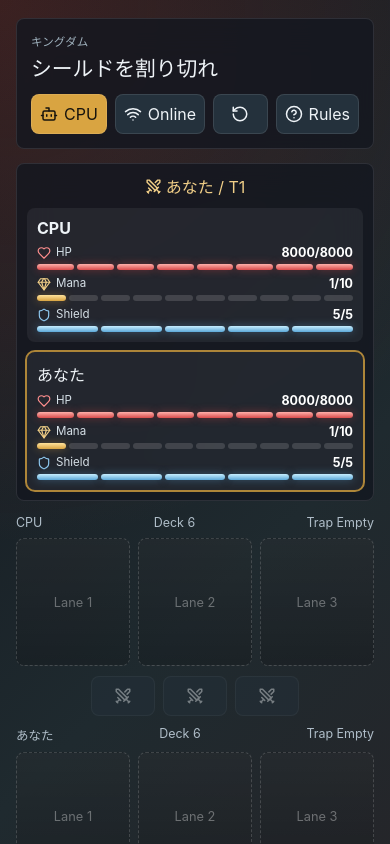
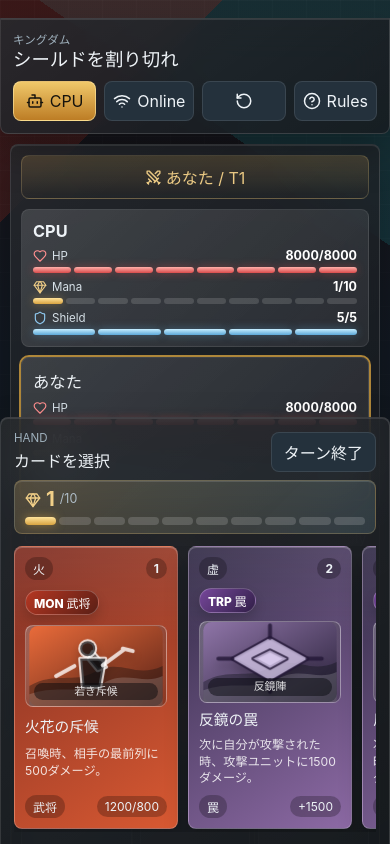
Before and after one commit to Tep12345/CardBattle12345, a React (Vite) app: page / in a window 390 px wide. Shown: the top 844 px of the page. Built offline with nearby package versions, Linux system fonts and the light colour scheme.

Commit message:
Polish mobile battle interface

```diff
--- a/src/ui/styles.css
+++ b/src/ui/styles.css
@@ -17,8 +17,22 @@ body {
   min-width: 320px;
   min-height: 100vh;
   background:
-    radial-gradient(circle at top left, rgba(193, 70, 48, 0.24), transparent 34rem),
-    linear-gradient(135deg, #11151c 0%, #1f2a2f 45%, #2c2023 100%);
+    linear-gradient(135deg, rgba(115, 35, 28, 0.38) 0 18%, transparent 18% 100%),
+    linear-gradient(215deg, rgba(24, 105, 112, 0.32) 0 22%, transparent 22% 100%),
+    linear-gradient(180deg, #171216 0%, #111821 42%, #161b17 100%);
+  background-attachment: fixed;
+}
+
+body::before {
+  content: "";
+  position: fixed;
+  inset: 0;
+  pointer-events: none;
+  background:
+    linear-gradient(rgba(255, 255, 255, 0.035) 1px, transparent 1px),
+    linear-gradient(90deg, rgba(255, 255, 255, 0.025) 1px, transparent 1px);
+  background-size: 34px 34px;
+  mask-image: linear-gradient(180deg, rgba(0, 0, 0, 0.65), transparent 78%);
 }
 
 button {
@@ -134,6 +148,7 @@ button {
   padding: max(18px, env(safe-area-inset-top)) 16px max(24px, env(safe-area-inset-bottom));
   display: grid;
   gap: 14px;
+  position: relative;
 }
 
 .topbar,
@@ -141,18 +156,26 @@ button {
 .room-band,
 .hand-panel,
 .log-panel {
-  border: 1px solid rgba(255, 255, 255, 0.1);
-  background: rgba(18, 23, 31, 0.78);
-  backdrop-filter: blur(18px);
+  border: 1px solid rgba(255, 255, 255, 0.13);
+  background:
+    linear-gradient(145deg, rgba(255, 255, 255, 0.08), rgba(255, 255, 255, 0.025)),
+    rgba(16, 20, 25, 0.82);
+  backdrop-filter: blur(20px);
   border-radius: 8px;
+  box-shadow:
+    0 18px 40px rgba(0, 0, 0, 0.26),
+    inset 0 1px 0 rgba(255, 255, 255, 0.1);
 }
 
 .topbar {
   display: flex;
   align-items: center;
   justify-content: space-between;
-  padding: 14px;
+  padding: 12px 14px;
   gap: 12px;
+  position: sticky;
+  top: 8px;
+  z-index: 12;
 }
 
 .eyebrow {
@@ -171,7 +194,9 @@ p {
 }
 
 h1 {
-  font-size: clamp(1.3rem, 5vw, 2.1rem);
+  font-size: clamp(1.15rem, 4vw, 1.85rem);
+  letter-spacing: 0;
+  line-height: 1.05;
 }
 
 h2 {
@@ -209,8 +234,9 @@ h2 {
 .toolbar button.active,
 .summon-row button:hover,
 .panel-header button:hover {
-  background: #d9a441;
+  background: linear-gradient(180deg, #f0c86a, #bd7d25);
   color: #16130d;
+  border-color: rgba(255, 231, 161, 0.62);
 }
 
 .toolbar button:hover,
@@ -234,9 +260,9 @@ button:disabled {
 
 .status-grid {
   display: grid;
-  grid-template-columns: 1fr auto 1fr;
+  grid-template-columns: minmax(0, 1fr) auto minmax(0, 1fr);
   align-items: center;
-  padding: 10px;
+  padding: 12px;
   gap: 10px;
 }
 
@@ -251,9 +277,12 @@ button:disabled {
 
 .player-badge {
   min-width: 0;
-  padding: 10px;
+  padding: 11px;
   border-radius: 8px;
-  background: rgba(255, 255, 255, 0.06);
+  background:
+    linear-gradient(135deg, rgba(255, 255, 255, 0.09), rgba(255, 255, 255, 0.025)),
+    rgba(255, 255, 255, 0.05);
+  border: 1px solid rgba(255, 255, 255, 0.08);
 }
 
 .player-badge.current {
@@ -271,6 +300,10 @@ button:disabled {
   display: grid;
   gap: 2px;
   min-width: 0;
+}
+
+.player-nameplate strong {
+  font-size: 1.02rem;
 }
 
 .badge-resources {
@@ -378,7 +411,14 @@ button:disabled {
 
 .turn-pill {
   justify-content: center;
+  min-width: 112px;
+  padding: 9px 12px;
+  border-radius: 8px;
   color: #f1cf88;
+  background:
+    linear-gradient(180deg, rgba(217, 164, 65, 0.18), rgba(0, 0, 0, 0.16)),
+    rgba(255, 255, 255, 0.04);
+  border: 1px solid rgba(241, 207, 136, 0.22);
 }
 
 .room-band {
@@ -398,7 +438,17 @@ button:disabled {
 
 .battlefield {
   display: grid;
-  gap: 10px;
+  gap: 12px;
+  padding: 14px;
+  border-radius: 8px;
+  border: 1px solid rgba(255, 255, 255, 0.11);
+  background:
+    linear-gradient(90deg, rgba(217, 164, 65, 0.18) 0 1px, transparent 1px 33%, rgba(217, 164, 65, 0.14) 33% calc(33% + 1px), transparent calc(33% + 1px) 66%, rgba(217, 164, 65, 0.14) 66% calc(66% + 1px), transparent calc(66% + 1px)),
+    linear-gradient(180deg, rgba(130, 42, 34, 0.2), rgba(27, 58, 60, 0.18) 48%, rgba(31, 69, 46, 0.2)),
+    rgba(8, 11, 15, 0.48);
+  box-shadow:
+    inset 0 0 56px rgba(0, 0, 0, 0.28),
+    0 20px 45px rgba(0, 0, 0, 0.24);
 }
 
 .board {
@@ -417,6 +467,7 @@ button:disabled {
   display: flex;
   justify-content: space-between;
   gap: 8px;
+  padding: 0 3px;
 }
 
 .lanes {
@@ -426,14 +477,17 @@ button:disabled {
 }
 
 .lane {
-  min-height: 148px;
-  border: 1px dashed rgba(255, 255, 255, 0.16);
+  min-height: 154px;
+  border: 1px solid rgba(255, 255, 255, 0.14);
   border-radius: 8px;
   display: grid;
   place-items: center;
   background:
-    linear-gradient(180deg, rgba(255, 255, 255, 0.06), rgba(255, 255, 255, 0.02)),
-    rgba(6, 8, 12, 0.32);
+    linear-gradient(145deg, rgba(255, 255, 255, 0.09), rgba(255, 255, 255, 0.02)),
+    linear-gradient(180deg, rgba(20, 26, 34, 0.52), rgba(8, 10, 12, 0.46));
+  box-shadow:
+    inset 0 1px 0 rgba(255, 255, 255, 0.12),
+    inset 0 -18px 30px rgba(0, 0, 0, 0.18);
 }
 
 .empty {
@@ -443,10 +497,13 @@ button:disabled {
 
 .lane-actions {
   justify-content: center;
+  padding: 2px 0;
 }
 
 .lane-actions button {
-  width: 64px;
+  width: 72px;
+  background: linear-gradient(180deg, rgba(196, 68, 48, 0.88), rgba(90, 28, 24, 0.88));
+  border-color: rgba(255, 177, 122, 0.26);
 }
 
 .unit-card,
@@ -458,8 +515,10 @@ button:disabled {
   display: grid;
   align-content: space-between;
   gap: 8px;
-  border: 1px solid rgba(255, 255, 255, 0.16);
-  box-shadow: inset 0 1px 0 rgba(255, 255, 255, 0.18);
+  border: 1px solid rgba(255, 255, 255, 0.22);
+  box-shadow:
+    0 14px 24px rgba(0, 0, 0, 0.24),
+    inset 0 1px 0 rgba(255, 255, 255, 0.2);
   text-align: left;
   overflow: hidden;
   position: relative;
@@ -467,7 +526,7 @@ button:disabled {
 }
 
 .hand-card {
-  min-width: 172px;
+  min-width: 178px;
   cursor: pointer;
   transition:
     transform 180ms ease,
@@ -489,24 +548,34 @@ button:disabled {
 }
 
 .ember {
-  background: linear-gradient(145deg, #7d2d22, #d85932);
+  background:
+    linear-gradient(180deg, rgba(255, 255, 255, 0.08), transparent 34%),
+    linear-gradient(145deg, #7d2d22, #d85932);
 }
 
 .tide {
-  background: linear-gradient(145deg, #184b64, #3c91a8);
+  background:
+    linear-gradient(180deg, rgba(255, 255, 255, 0.08), transparent 34%),
+    linear-gradient(145deg, #184b64, #3c91a8);
 }
 
 .terra {
-  background: linear-gradient(145deg, #214d35, #74a35a);
+  background:
+    linear-gradient(180deg, rgba(255, 255, 255, 0.08), transparent 34%),
+    linear-gradient(145deg, #214d35, #74a35a);
 }
 
 .volt {
-  background: linear-gradient(145deg, #5a4c16, #e2bb43);
+  background:
+    linear-gradient(180deg, rgba(255, 255, 255, 0.18), transparent 34%),
+    linear-gradient(145deg, #5a4c16, #e2bb43);
   color: #19150b;
 }
 
 .void {
-  background: linear-gradient(145deg, #322b46, #8d6aa5);
+  background:
+    linear-gradient(180deg, rgba(255, 255, 255, 0.08), transparent 34%),
+    linear-gradient(145deg, #322b46, #8d6aa5);
 }
 
 .exhausted {
@@ -532,6 +601,7 @@ button:disabled {
   padding: 3px 8px;
   font-size: 0.75rem;
   white-space: nowrap;
+  backdrop-filter: blur(8px);
 }
 
 .kind-badge {
@@ -573,9 +643,10 @@ button:disabled {
 }
 
 .hand-panel {
-  padding: 12px;
+  padding: 13px;
   display: grid;
   gap: 12px;
+  position: relative;
 }
 
 .mana-panel {
@@ -586,6 +657,7 @@ button:disabled {
     linear-gradient(135deg, rgba(217, 164, 65, 0.18), rgba(80, 137, 158, 0.16)),
     rgba(255, 255, 255, 0.06);
   border: 1px solid rgba(241, 207, 136, 0.24);
+  box-shadow: inset 0 1px 0 rgba(255, 255, 255, 0.12);
 }
 
 .mana-panel.flash {
@@ -641,14 +713,15 @@ button:disabled {
 }
 
 .card-art {
-  min-height: 76px;
+  min-height: 82px;
   border-radius: 8px;
   position: relative;
   overflow: hidden;
   background:
     radial-gradient(circle at 70% 25%, rgba(255, 255, 255, 0.44), transparent 18px),
     linear-gradient(145deg, rgba(255, 255, 255, 0.28), rgba(0, 0, 0, 0.16));
-  border: 1px solid rgba(255, 255, 255, 0.22);
+  border: 1px solid rgba(255, 255, 255, 0.28);
+  box-shadow: inset 0 0 28px rgba(0, 0, 0, 0.16);
 }
 
 .card-art.compact {
@@ -839,6 +912,8 @@ button:disabled {
   padding: 12px;
   display: grid;
   gap: 7px;
+  max-height: 520px;
+  overflow: auto;
 }
 
 .log-panel strong {
@@ -985,6 +1060,11 @@ button:disabled {
 }
 
 @media (max-width: 720px) {
+  .shell {
+    padding-inline: 10px;
+    gap: 10px;
+  }
+
   .topbar,
   .status-grid {
     grid-template-columns: 1fr;
@@ -993,6 +1073,10 @@ button:disabled {
   .topbar {
     align-items: stretch;
     flex-direction: column;
+    top: 0;
+    border-radius: 0 0 8px 8px;
+    margin-inline: -10px;
+    padding-inline: 12px;
   }
 
   .toolbar {
@@ -1006,6 +1090,7 @@ button:disabled {
 
   .status-grid {
     display: grid;
+    padding: 10px;
   }
 
   .player-badge {
@@ -1022,11 +1107,11 @@ button:disabled {
   }
 
   .lane {
-    min-height: 128px;
+    min-height: 134px;
   }
 
   .unit-card {
-    min-height: 116px;
+    min-height: 122px;
     padding: 8px;
   }
 
@@ -1039,8 +1124,31 @@ button:disabled {
     width: 100%;
   }
 
+  .hand-panel {
+    position: sticky;
+    bottom: 0;
+    z-index: 11;
+    margin-inline: -10px;
+    border-radius: 8px 8px 0 0;
+    border-bottom: 0;
+    padding-bottom: max(12px, env(safe-area-inset-bottom));
+  }
+
+  .hand {
+    padding-inline: 2px;
+  }
+
   .hand-card {
     min-width: 164px;
+  }
+
+  .battlefield {
+    padding: 10px;
+  }
+
+  .action-stack {
+    right: 10px;
+    bottom: calc(184px + env(safe-area-inset-bottom));
   }
 
   .rules-backdrop {
@@ -1059,6 +1167,7 @@ button:disabled {
 @media (min-width: 980px) {
   .shell {
     grid-template-columns: minmax(0, 1fr) 280px;
+    align-items: start;
   }
 
   .topbar,
```
